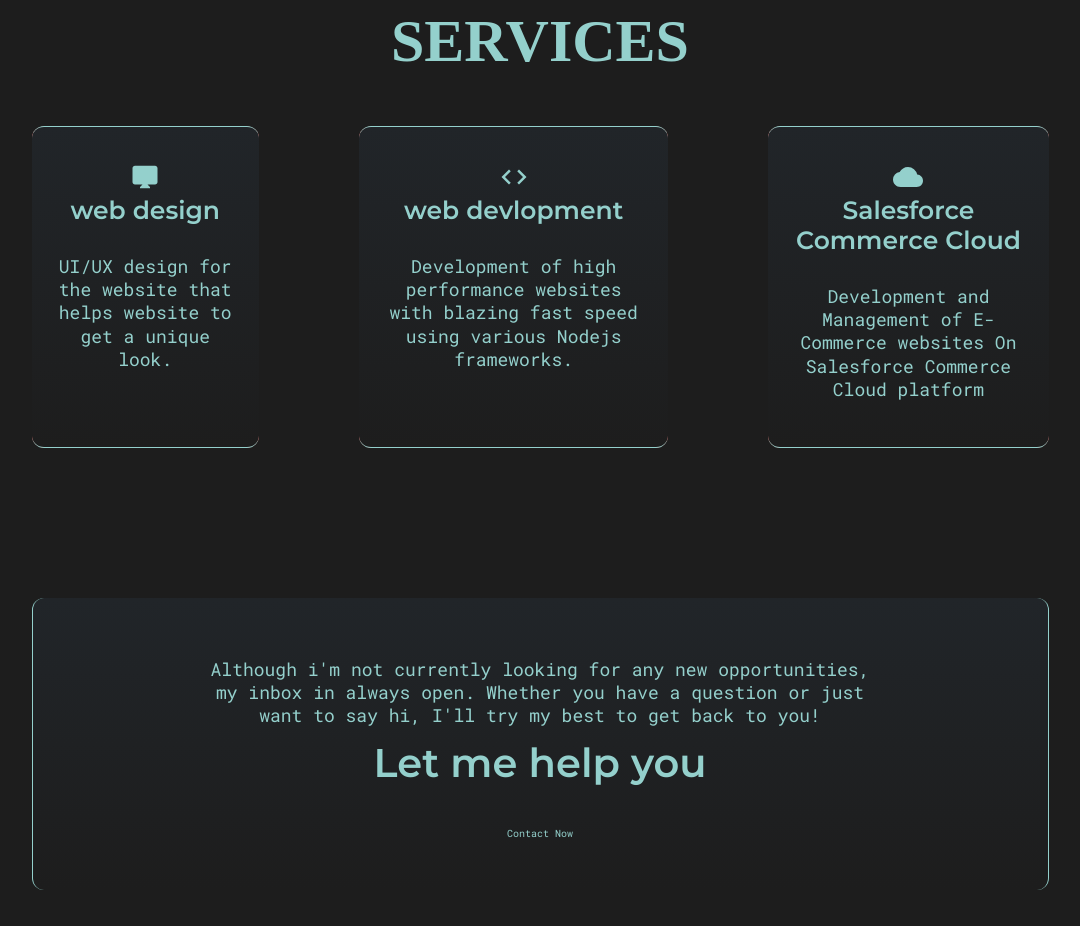
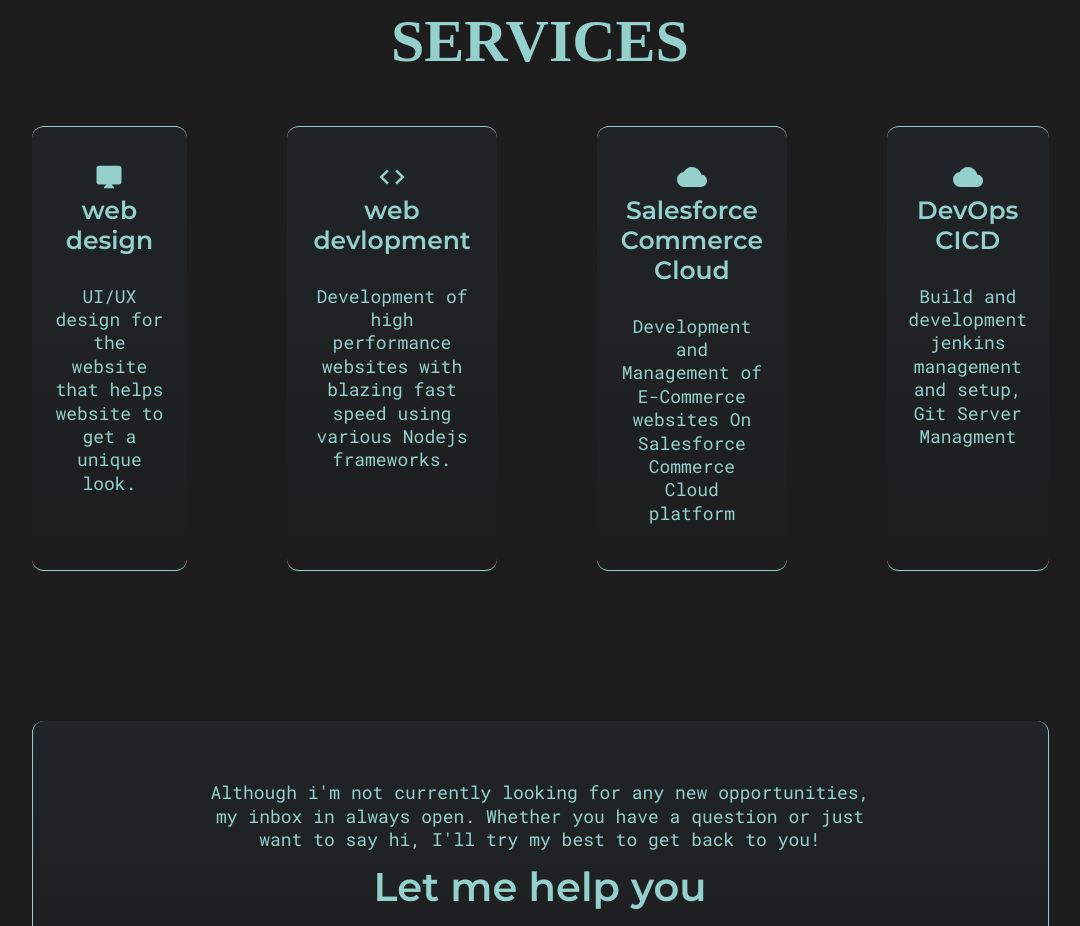
Before and after one commit to dharmeshgurnani/portfolio, a React (Create React App) app: page /#/ in a window 1280 px wide. Shown: the part 1381-2307 px from the top of the page, without its empty margins (175-1255 px from the left). Built offline with nearby package versions, Linux system fonts and the light colour scheme; some icons are missing; a web font is replaced by a local one.

Commit message:
feat-added ci cd to services

```diff
--- a/src/components/ServicesSection.js
+++ b/src/components/ServicesSection.js
@@ -52,6 +52,11 @@
             title="Salesforce Commerce Cloud"
             desc="Development and Management of E-Commerce websites On Salesforce Commerce Cloud platform"
           />
+          <ServicesSectionItem
+            icon={<MdCloud />}
+            title="DevOps CICD"
+            desc="Build and development jenkins management and setup, Git Server Managment"
+          />
         </div>
       </div>
     </div>
```
